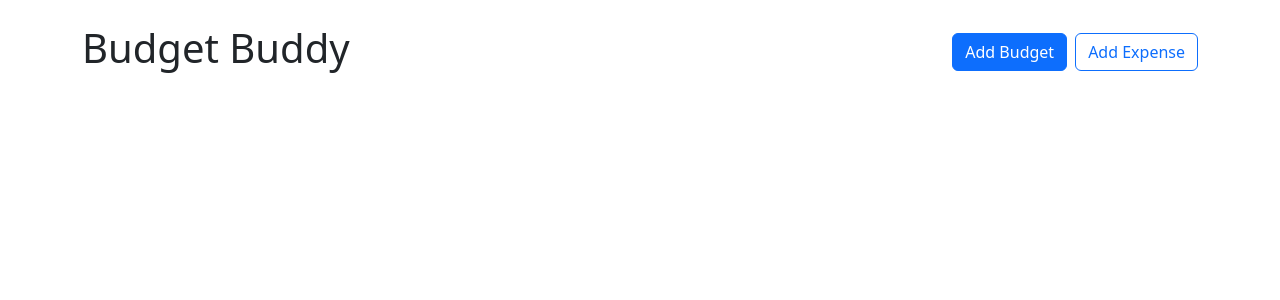
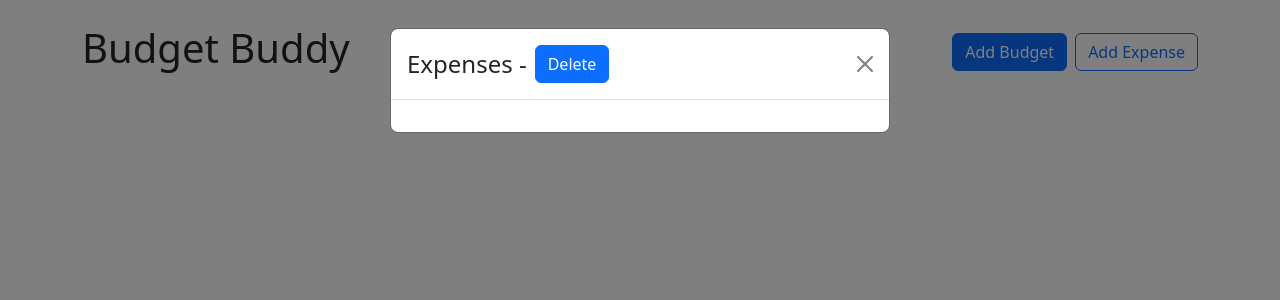
Before and after one commit to subhank97/Budget-Buddy, a React (Create React App) app in the folder my-app/: page / in a window 1280 px wide. Shown: the top 300 px of the page. Built offline with nearby package versions, Linux system fonts and the light colour scheme.

Commit message:
view button is clickable, shows expenses and gives you the option to delete them

```diff
--- a/my-app/src/App.js
+++ b/my-app/src/App.js
@@ -3,9 +3,11 @@ import { Stack, Button } from 'react-bootstrap';
 import BudgetCard from './Components/BudgetCard';
 import BudgetModal from './Components/BudgetModal';
 import { useState } from 'react';
-import { useBudgets } from './Contexts/BudgetContext';
+import { UNCATEGORIZED_BUDGET_ID, useBudgets } from './Contexts/BudgetContext';
 import ExpenseModal from './Components/ExpenseModal';
 import UncategorizedBudgetCard from './Components/UncategorizedBudgetCard';
+import TotalBudgetCard from './Components/TotalBudgetCard';
+import ViewExpensesModal from './Components/ViewExpensesModal';
 
 
 function App() {
@@ -13,6 +15,8 @@ function App() {
   const [showBudgetModal, setShowBudgetModal] = useState(false)
   const [showExpenseModal, setShowExpenseModal] = useState(false)
   const [addExpenseModal, setAddExpenseModal] = useState(false)
+  const [viewExpenseModalBudgetId, setViewExpenseModalBudgetId] = useState(false)
+
   const { budgets, getBudgetExpenses } = useBudgets()
 
   function openExpenseModal(budgetId){
@@ -38,14 +42,20 @@ function App() {
               name={budget.name}
               amount={amount}
               max={budget.max}
-              addExpenseClick={() => openExpenseModal(budget.id)} />
+              addExpenseClick={() => openExpenseModal(budget.id)}
+              viewExpenseClick={() => setViewExpenseModalBudgetId(budget.id)} />
         })}
-        <UncategorizedBudgetCard />
+        <UncategorizedBudgetCard addExpenseClick={openExpenseModal}
+                                 viewExpenseClick={() => setViewExpenseModalBudgetId(UNCATEGORIZED_BUDGET_ID)} />
+        <TotalBudgetCard />
       </div>
     </Container>
     <BudgetModal show={showBudgetModal} handleClose={() => setShowBudgetModal(false)}></BudgetModal>
     <ExpenseModal show={showExpenseModal} handleClose={() => setShowExpenseModal(false)}
-                  defaultBudgetId={addExpenseModal}></ExpenseModal>
+    defaultBudgetId={addExpenseModal}>
+    </ExpenseModal>
+    <ViewExpensesModal budgetId={viewExpenseModalBudgetId} handleClose={() => setViewExpenseModalBudgetId()}>
+    </ViewExpensesModal>
     </div>
   );
 }
--- a/my-app/src/Components/BudgetCard.js
+++ b/my-app/src/Components/BudgetCard.js
@@ -4,7 +4,7 @@ import { currencyFormatter } from './Utility'
 
 
 
-export default function BudgetCard({ name, amount, max, addExpenseClick }) {
+export default function BudgetCard({ name, amount, max, addExpenseClick, hideButtons, viewExpenseClick}) {
   return (
     <div>
     <Card>
@@ -18,10 +18,10 @@ export default function BudgetCard({ name, amount, max, addExpenseClick }) {
             </Card.Title>
         </Card.Body>
         {max && (<ProgressBar className='rounded-pill'></ProgressBar>)}
-        <Stack direction='horizontal' gap={2} className="mt-4">
+        {!hideButtons && (<Stack direction='horizontal' gap={2} className="mt-4">
             <Button variant="outline-primary" className="ms-auto" onClick={addExpenseClick}>Add Expense</Button>
-            <Button variant="outline-secondary">View Expense</Button>
-        </Stack>
+            <Button onClick={viewExpenseClick} variant="outline-secondary">View Expense</Button>
+        </Stack>)}
     </Card>
     </div>
   )
--- /dev/null
+++ b/my-app/src/Components/TotalBudgetCard.js
@@ -0,0 +1,19 @@
+import { useBudgets } from "../Contexts/BudgetContext";
+import BudgetCard from "./BudgetCard";
+
+export default function TotalBudgetCard() {
+
+  const { expenses, budgets } = useBudgets()
+
+  const amount = expenses.reduce((total, expense) =>
+  total + expense.amount, 0)
+
+  const max = budgets.reduce((total, budgets) =>
+  total + budgets.max, 0)
+
+  if (max === 0) return null
+
+  return (
+    <BudgetCard amount={amount} name="Total" max={max} hideButtons />
+  )
+}
--- a/my-app/src/Components/UncategorizedBudgetCard.js
+++ b/my-app/src/Components/UncategorizedBudgetCard.js
@@ -3,8 +3,8 @@ import BudgetCard from "./BudgetCard";
 
 export default function UncategorizedBudgetCard(props) {
 
+  const { getBudgetExpenses } = useBudgets()
 
-  const { getBudgetExpenses } = useBudgets()
   const amount = getBudgetExpenses(UNCATEGORIZED_BUDGET_ID).reduce((total, expense) =>
   total + expense.amount, 0)
 
--- /dev/null
+++ b/my-app/src/Components/ViewExpensesModal.js
@@ -0,0 +1,53 @@
+import { Modal, Button, Stack } from "react-bootstrap"
+import { UNCATEGORIZED_BUDGET_ID, useBudgets } from "../Contexts/BudgetContext"
+import { currencyFormatter } from "./Utility"
+
+export default function ViewExpensesModal({ budgetId, handleClose }) {
+  const { getBudgetExpenses, budgets, deleteBudget, deleteExpense } =
+    useBudgets()
+
+  const expenses = getBudgetExpenses(budgetId)
+  const budget =
+    UNCATEGORIZED_BUDGET_ID === budgetId
+      ? { name: "Uncategorized", id: UNCATEGORIZED_BUDGET_ID }
+      : budgets.find(b => b.id === budgetId)
+
+  return (
+    <Modal show={budgetId != null} onHide={handleClose}>
+      <Modal.Header closeButton>
+        <Modal.Title>
+          <Stack direction="horizontal" gap="2">
+            <div>Expenses - {budget?.name}</div>
+            {budgetId !== UNCATEGORIZED_BUDGET_ID && (
+              <Button
+                onClick={() => {
+                  deleteBudget(budget)
+                  handleClose()
+                }}
+              >
+                Delete
+              </Button>
+            )}
+          </Stack>
+        </Modal.Title>
+      </Modal.Header>
+      <Modal.Body>
+        <Stack direction="vertical" gap="3">
+          {expenses.map(expense => (
+            <Stack direction="horizontal" gap="2" key={expense.id}>
+              <div className="me-auto fs-4">{expense.description}</div>
+              <div className="fs-5">
+                {currencyFormatter.format(expense.amount)}
+              </div>
+              <Button
+                onClick={() => deleteExpense(expense)}
+              >
+                &times;
+              </Button>
+            </Stack>
+          ))}
+        </Stack>
+      </Modal.Body>
+    </Modal>
+  )
+}
```
Also changed, not shown: package.json (added, +7 -0 lines), 1 other file (tests, documents, lock files or other folders).
